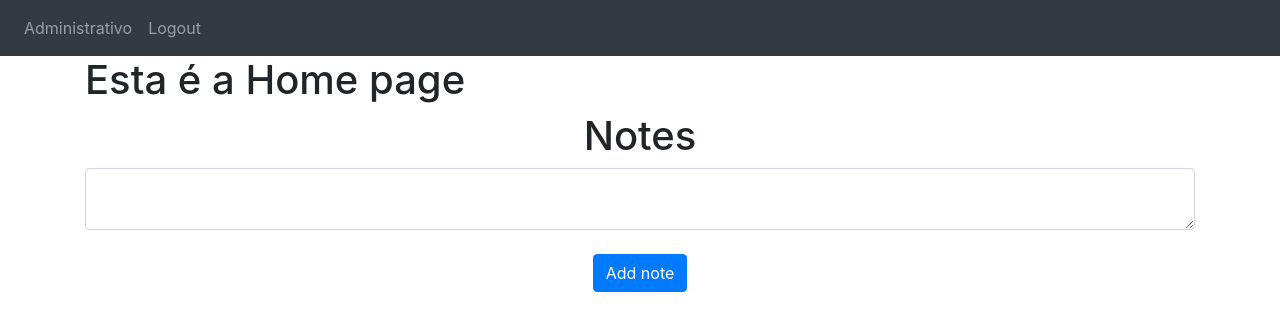
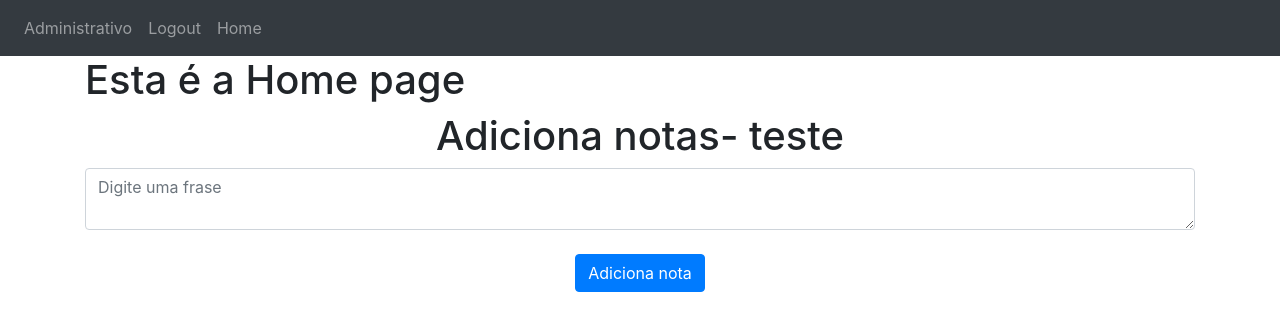
Before and after one commit to Jose-Benedito/pi_tabloid, a Flask app: page / in a window 1280 px wide. Shown: the top 331 px of the page. Run offline with Flask 2, Linux system fonts and the light colour scheme; a user stored in the database is signed in; data comes from the database, SQL or seed files in the repository; both versions use the stored data as it was after the commit; some libraries are stand-ins or nearby versions.

Commit message:
Mudando o nome do formulário de teste.

```diff
--- a/website/auth.py
+++ b/website/auth.py
@@ -23,7 +23,7 @@ def login():
             if check_password_hash(user.password, password):
                  flash('Logado com sucesso', category='success')
                  login_user(user, remember=True)
-                 return redirect(url_for('views.home'))
+                 return redirect(url_for('views.admin'))
             else:
                 flash('Incorreto password, tente novamente!', category='error')
         else:
--- a/website/installs.txt
+++ /dev/null
@@ -1,5 +0,0 @@
-pip install flask
-
-pip install flask-admin
-
-pip install flask-sqlalchemy
--- a/website/templates/admin.html
+++ b/website/templates/admin.html
@@ -1,6 +1,6 @@
 {% extends "base.html" %} {% block title %}Administrativo{% endblock %}
 
 {% block content %}
-<h1>Página para poatagem dos dados</h1>
+<h1>Página para postagem dos dados</h1>
 
 {% endblock %}
--- a/website/templates/base.html
+++ b/website/templates/base.html
@@ -31,6 +31,7 @@
             {% if user.is_authenticated %}
             <a class="nav-item nav-link" id="admin" href="/">Administrativo</a>
             <a class="nav-item nav-link" id="logout" href="/logout">Logout</a>
+            <a class="nav-item nav-link" id="home" href="/">Home</a>
             {% else %}
             <a class="nav-item nav-link" id="home" href="/">Home</a>
             <a class="nav-item nav-link" id="login" href="/login">Login</a>
--- a/website/templates/home.html
+++ b/website/templates/home.html
@@ -2,7 +2,7 @@
 
 {% block content %}
 <h1>Esta é a Home page</h1>
-<h1 align="center">Notes</h1>
+<h1 align="center">Adiciona notas- teste </h1>
 <ul class="list-group list-group-flush" id="notes">
     {% for note in user.notes %}
     <li class="list-group-item">
@@ -14,10 +14,10 @@
     {% endfor %}
 </ul>
 <form method="POST">
-    <textarea name="note" id="note" class="form-control"></textarea>
+    <textarea name="note" id="note" class="form-control" placeholder="Digite uma frase"></textarea>
     <br />
     <div align="center">
-        <button type="submit" class="btn btn-primary">Add note</button>
+        <button type="submit" class="btn btn-primary">Adiciona nota</button>
     </div>
 </form>
 
```
Also changed, not shown: website/LEIA_ME.txt (+11 -1 lines), website/database.db.
